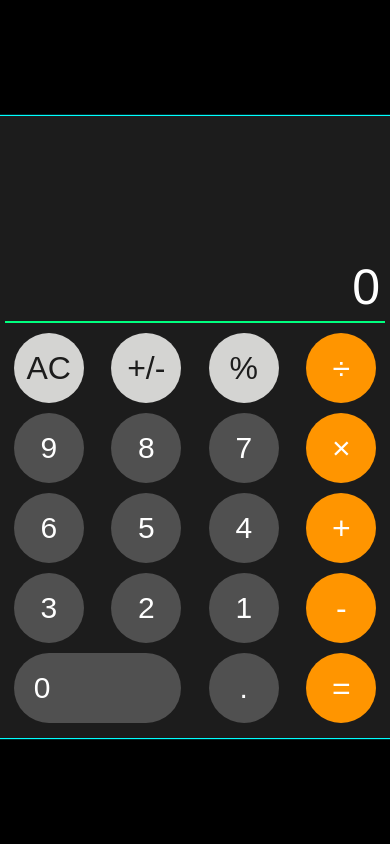
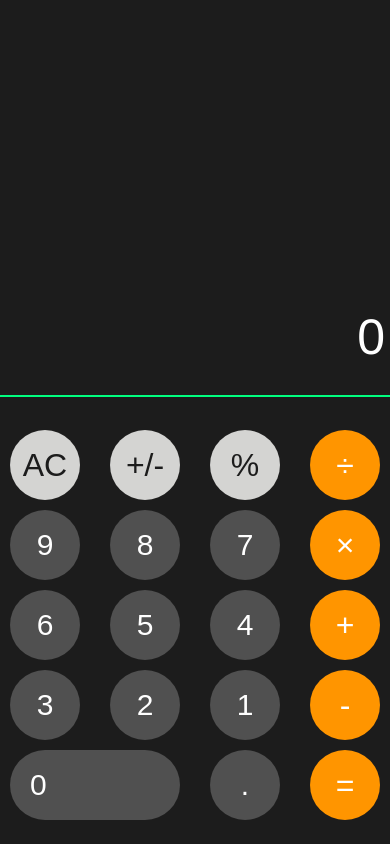
Before and after one commit to Dhiren-dev/Calculator, a React (Create React App) app: page / in a window 390 px wide. Built offline with nearby package versions, Linux system fonts and the light colour scheme.

Commit message:
changes in responsive in scss files

```diff
--- a/src/index.scss
+++ b/src/index.scss
@@ -200,6 +200,8 @@ body {
 @media  screen and (max-width: 600px) {
   .main_wrapper {
     width: 100%;
+    height: 100vh;
+    gap: 0;
     padding: 0;
     flex-direction: column;
   }
@@ -210,22 +212,30 @@ body {
     display: none;
   }
   .calculator {
+    display: flex;
+    flex-direction: column;
+    justify-content: space-evenly;
+    margin: 0;
+    padding: 0;
     border-radius: 0;
     width: 100%;
-    margin-bottom: 10px;
+    height: 100%;
+    box-shadow: none;
     border: 0px;
     -webkit-border-radius: 0;
     -moz-border-radius: 0;
     -ms-border-radius: 0;
     -o-border-radius: 0;
     .display {
-      height: 180px;
+      height: 40%;
     }
     .key_frame {
         width: 100%;
+        height: max-content;
         justify-content: space-around;
         align-items: center;
         gap: 10px;
+        margin: 0;
         .btn {
           width: 70px;
           height: 70px;
```
